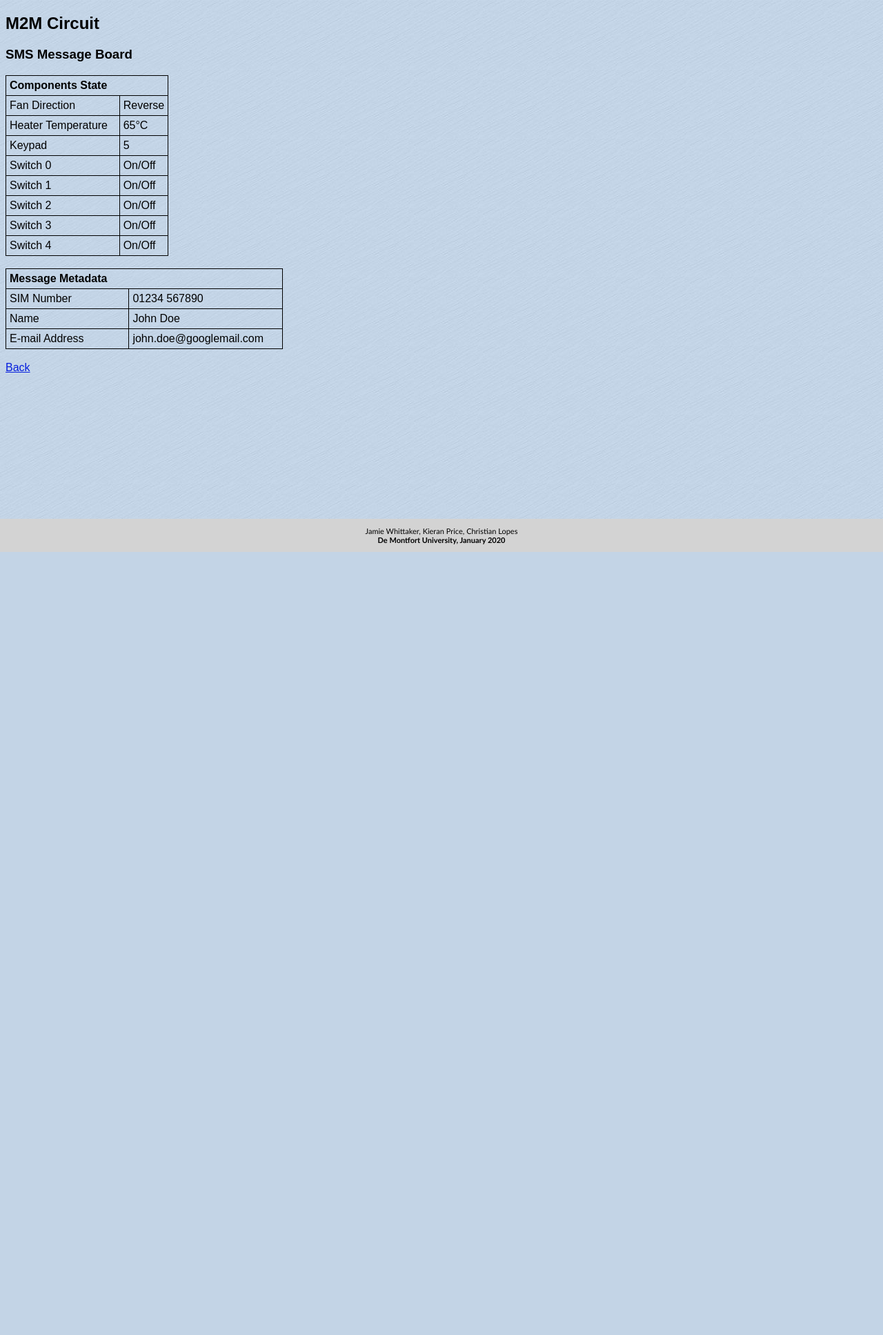
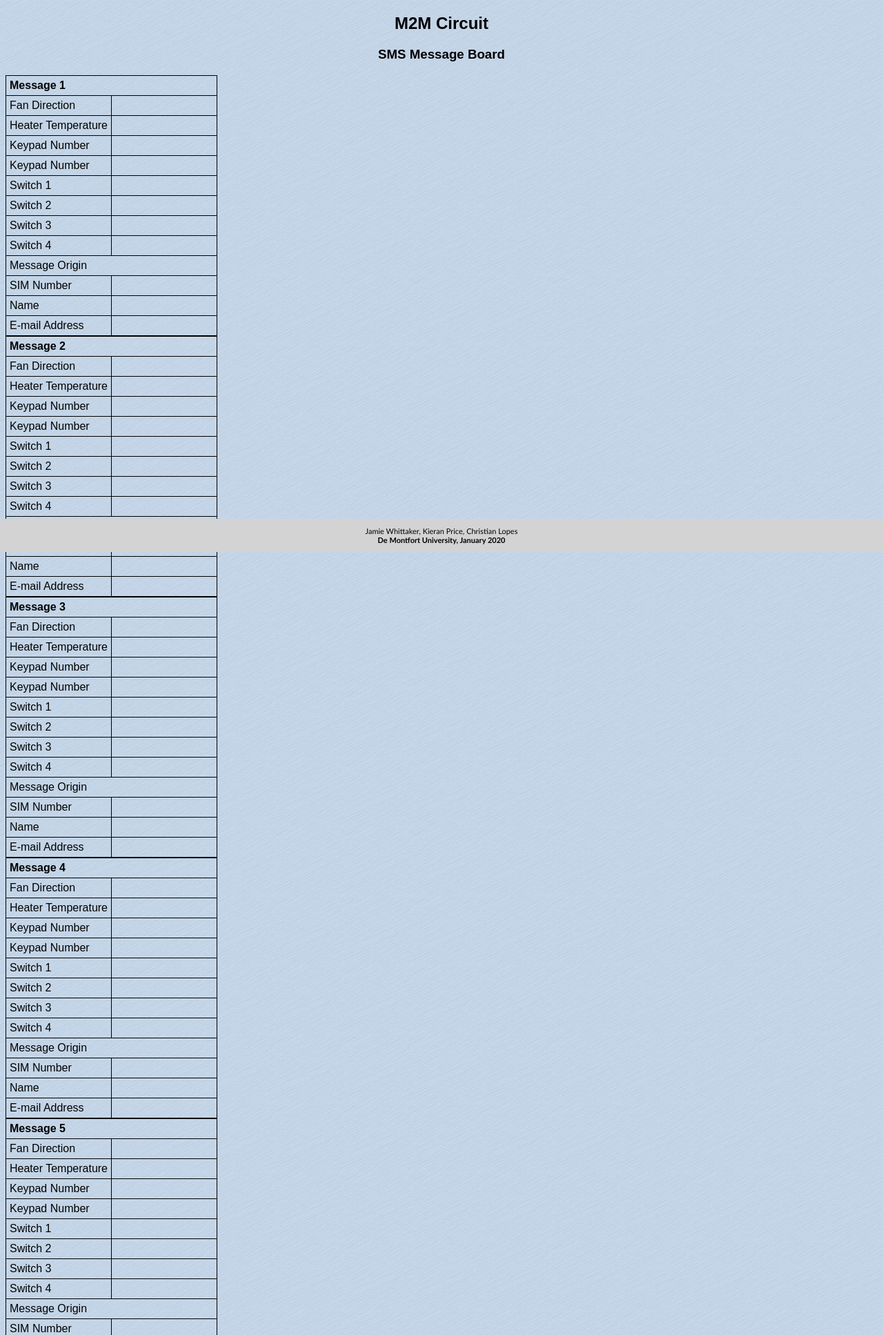
Before and after one commit to jamiewhittaker/m2m-slim, a PHP site: template app/templates/messageboard.html.twig in a window 1280 px wide. Shown: the top 1935 px of the page at 69% size. Before the commit the page ends 800 px from the top, so only its background shows below. Run offline with PHP 8.4, Linux system fonts and the light colour scheme; the template is opened without the code that fills it: most values are stand-ins (such as "Sample title", 1, 10 or a date in 2020); some libraries are stand-ins or nearby versions.

Commit message:
Updated HTML to display 10 latest messages

```diff
--- a/app/templates/messageboard.html.twig
+++ b/app/templates/messageboard.html.twig
@@ -1,65 +1,76 @@
 {% extends 'layout.html.twig' %}
 {% block title %}M2M Circuit{% endblock %}
 {% block content %}
+    <div id="banner-div" class="banner">
         <h2>M2M Circuit</h2>
         <h3>SMS Message Board</h3>
+    </div>
+    <div class="buffer";></div>
 
-    <table>
-        <col width="70%">
-        <col width="40%">
+    {% for i in 0..9 %}
+        <div class="messageboard">
+            <table class="messageboard_table">
+                <col width="50%">
                 <tr>
-            <th colspan="2">Components State</th>
+                    <th colspan="2">Message {{ i + 1 }}</th>
                 </tr>
 
                 <tr>
                     <td>Fan Direction</td>
-            <td>Reverse</td>
+                    <td>
+                        {{ messages[i + 1].fan_direction }}
+                    </td>
                 </tr>
 
                 <tr>
                     <td>Heater Temperature</td>
-            <td>65°C</td>
+                    <td>
+                        {{ messages[i + 1].temperature }}
+                    </td>
                 </tr>
 
                 <tr>
-            <td>Keypad</td>
-            <td>5</td>
+                    <td>Keypad Number</td>
+                    <td>
+                        {{ messages[i + 1].keypad_number }}
+                    </td>
                 </tr>
 
-        {% for i in 0..4 %}
                 <tr>
-                <td>Switch {{ i }}</td>
-                <td>On/Off</td>
+                    <td>Keypad Number</td>
+                    <td>
+                        {{ messages[i + 1].keypad_number }}
+                    </td>
+                </tr>
+
+                {% for x in 1..4 %}
+                    <tr>
+                        <td>Switch {{ x }}</td>
+                        <td>{{ messages[x + 1].switches[x - 1] }}</td>
                     </tr>
                 {% endfor %}
 
-    </table>
-
-    <br>
-
-    <table>
-        <col width="40%">
-        <col width="50%">
                 <tr>
-            <th colspan="2">Message Metadata</th>
+                    <td class="bold" colspan="2">Message Origin</td>
                 </tr>
 
                 <tr>
                     <td>SIM Number</td>
-            <td>01234 567890</td>
+                    <td>{{ messages[i+1].sim_number }}</td>
                 </tr>
 
                 <tr>
                     <td>Name</td>
-            <td>John Doe</td>
+                    <td>{{ messages[i+1].name }}</td>
                 </tr>
 
                 <tr>
                     <td>E-mail Address</td>
-            <td>john.doe@googlemail.com</td>
+                    <td>{{ messages[i+1].email }}</td>
                 </tr>
-
             </table>
+        </div>
+    {% endfor %}
 
     <br>
 
```
Lines whose indentation alone changed are shown as unchanged.
